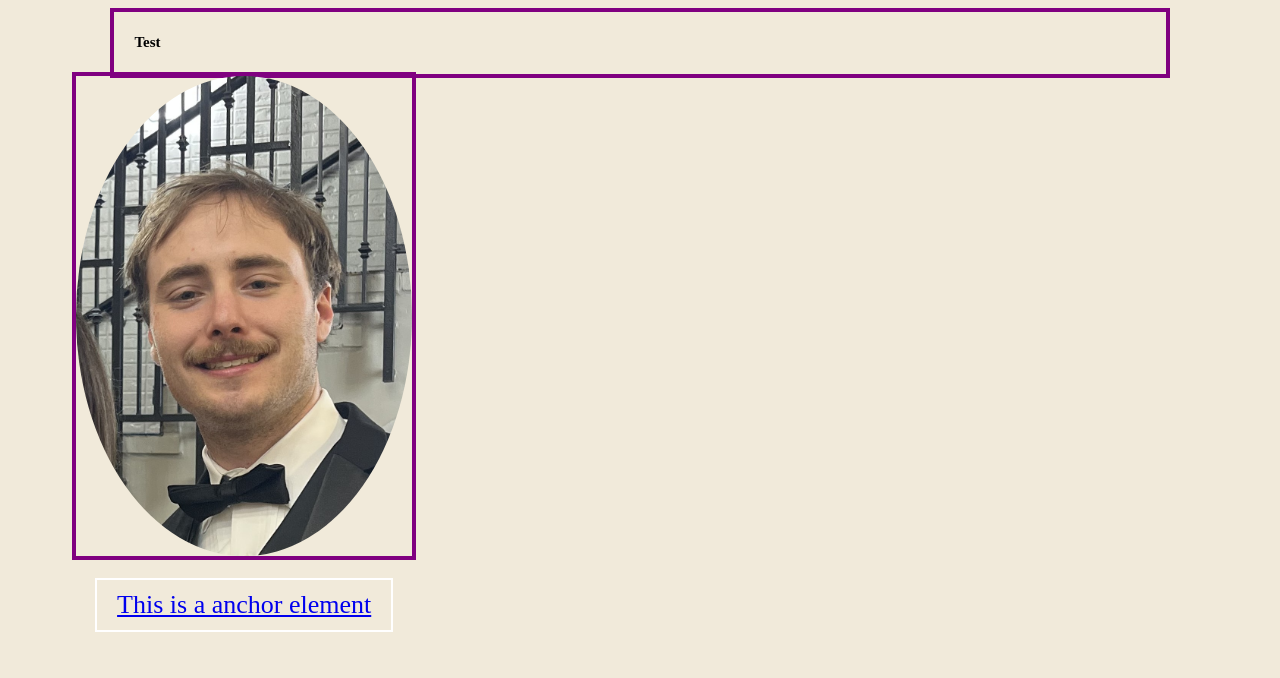
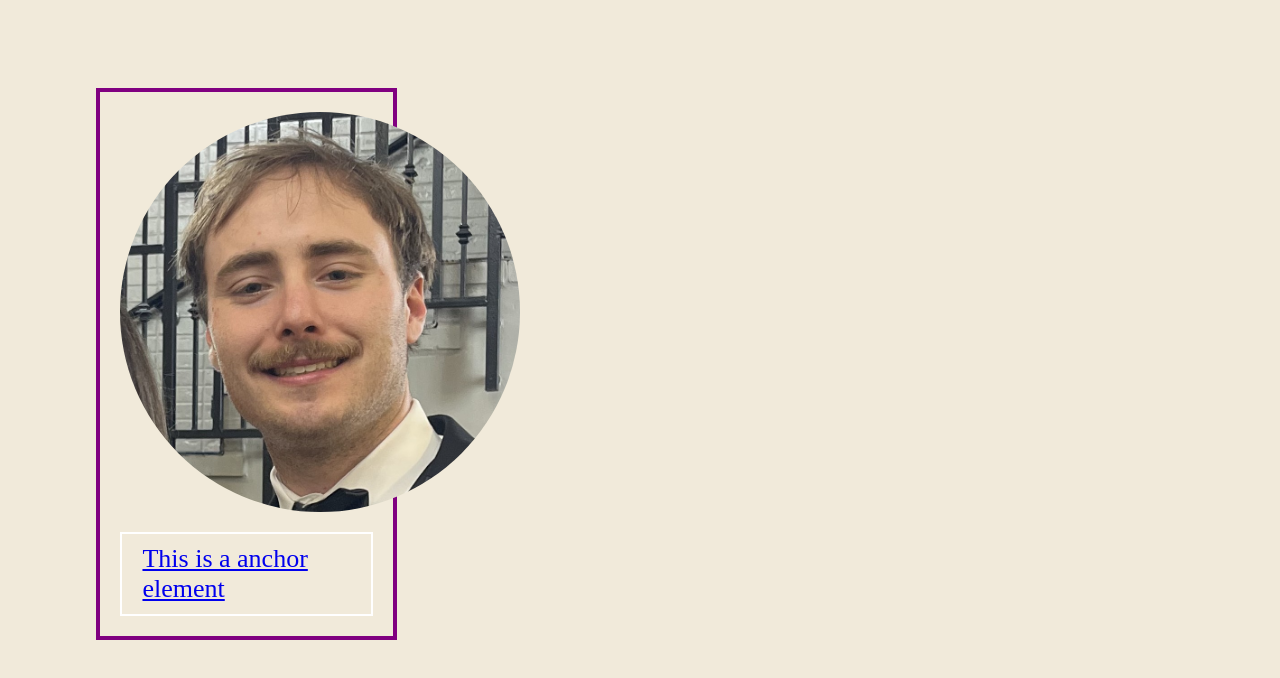
Before and after one commit to cadefarragut/Portfolio, a plain HTML site: page index.html in a window 1280 px wide. Drawn offline with Linux system fonts and the light colour scheme.

Commit message:
margin fix

```diff
--- a/index.html
+++ b/index.html
@@ -22,9 +22,7 @@
 
 
 	<section class="summary">
-		<h1>
-			Test
-		</h1>
+
 
 	</section>
 
--- a/main.css
+++ b/main.css
@@ -8,34 +8,35 @@ body {
 
 
 .banner {
-	height: 60%;
+	height: auto;
+	width: 20%;
 	border: 4px solid;
+	margin-left: 7%;
+	margin-top: 7%;
+	padding: 20px;
+}
 
-	.profile_pic{
-		height: 100%;
-		width: 100%;
+.profile_pic{
+		height: 400px;
+		width: 400px;
 		object-fit: cover;
 		border-radius: 50%;
+		display: block;
 		margin: auto;
-	}
-
-	a {
+}
+a {
 		display: block;
 		width: fit-content;
 		border: 2px solid  #fff;
 		padding: 10px 20px;
 		margin: 20px auto 0;
 		font-size: 2.6rem;
-	}
 }
 
 
+
 .summary{
-	width: 70%;
-	height: 90%;
-	margin: auto;
-	padding: 10px 20px;
-	border: 4px solid blue;
+
 
 
 }
@@ -50,13 +51,10 @@ body {
 @media only screen and (max-width: 600px) {
 	.banner{
 		border-color: red;
-		position:relative;
-		margin: 5% 17%;
 	}
 
 	.summary{
 		border-color: red;
-		width: 80%
 	}
 }
 
@@ -64,12 +62,9 @@ body {
 @media only screen and (min-width: 601px) {
 	.banner{
 		border-color: blue;
-		position: relative;
-		margin: 5% 17%;
 	}
 	.summary{
 		border-color: blue;
-		width: 80%
 	}
 }
 
@@ -78,34 +73,27 @@ body {
 @media only screen and (min-width: 768px) {
 	.banner{
 		border-color: yellow;
-		margin: 5% 17%;
 	}
 	.summary{
 		border-color: yellow;
-		width: 80%
 	}
 }
 
 @media only screen and (min-width: 992px) {
 	.banner{
 		border-color: green;
-		margin: 5% 17%;
-
 	}
 	.summary{
 		border-color: green;
-		width: 80%
+
 	}
 }
 
 @media only screen and (min-width: 1200px) {
 	.banner{
 		border-color: purple;
-		margin: 5%;
-		position: fixed;
 	}
 	.summary{
 		border-color: purple;
-		width: 80%
 	}
 }
```
